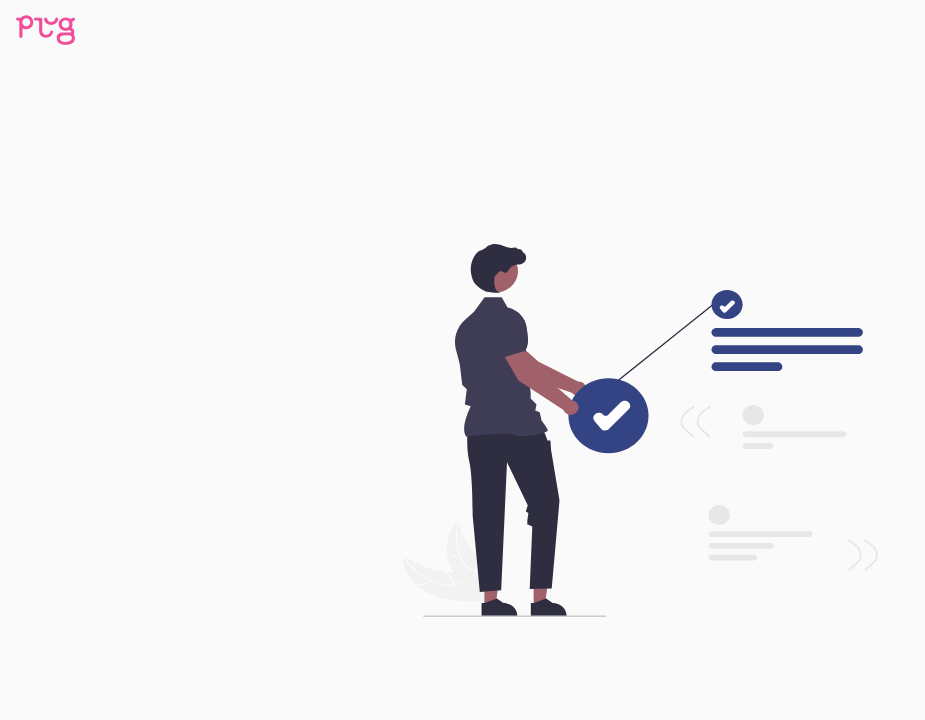
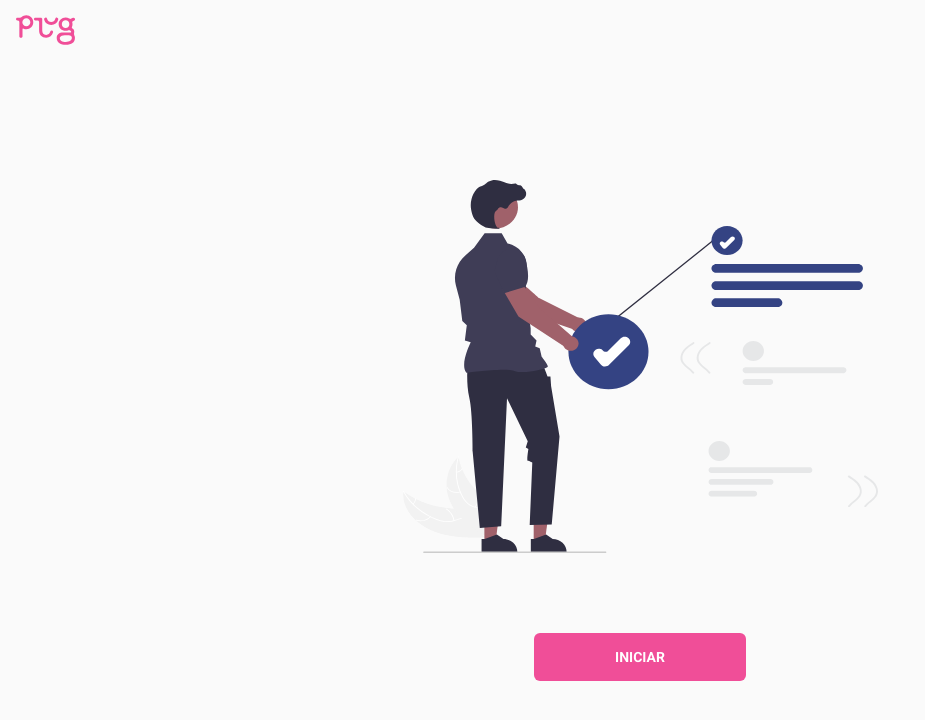
Before and after one commit to ricardovasconcelos/PlugToDo, a React (Vite) app: page / in a window 1280 px wide. Shown: the top 720 px of the page, without its empty margins (0-925 px from the left). Built offline with nearby package versions, Linux system fonts and the light colour scheme.

Commit message:
feat: create Button component and add to Home page

```diff
--- /dev/null
+++ b/src/components/Button/index.tsx
@@ -0,0 +1,12 @@
+import { ButtonHTMLAttributes, ReactNode } from 'react';
+
+import { ButtonComponent } from './styles';
+
+interface ButtonProps extends ButtonHTMLAttributes<HTMLButtonElement> {
+  children: ReactNode;
+  width: number;
+}
+
+export function Button({ children, ...props }: ButtonProps) {
+  return <ButtonComponent {...props}>{children}</ButtonComponent>;
+}
--- /dev/null
+++ b/src/components/Button/styles.ts
@@ -0,0 +1,26 @@
+import styled from 'styled-components';
+
+interface ButtonProps {
+  width: number;
+}
+
+export const ButtonComponent = styled.button<ButtonProps>`
+  border: 0;
+  padding: 1rem;
+  font-size: 0.875rem;
+  font-weight: bold;
+  border-radius: 6px;
+  width: ${(props) => props.width}rem;
+  color: ${(props) => props.theme['white-100']};
+  background-color: ${(props) => props.theme['brand-100']};
+  cursor: pointer;
+  transition: background-color 0.2s;
+
+  &:hover {
+    background-color: var(--blue);
+  }
+  &:disabled {
+    background-color: var(--blue-dark);
+    cursor: not-allowed;
+  }
+`;
--- a/src/components/Header/index.tsx
+++ b/src/components/Header/index.tsx
@@ -1,4 +1,4 @@
-import { HeaderContainer } from './style';
+import { HeaderContainer } from './styles';
 import logo from '../../assets/logo.svg';
 
 export function Header() {
--- a/src/pages/Home/index.tsx
+++ b/src/pages/Home/index.tsx
@@ -1,10 +1,12 @@
 import { HomeContainer } from './styles';
 import Illustration from '../../assets/Illustration.svg';
+import { Button } from '../../components/Button';
 
 export function Home() {
   return (
     <HomeContainer>
       <img src={Illustration} alt='' />
+      <Button width={13.3}>INICIAR</Button>
     </HomeContainer>
   );
 }
--- a/src/pages/Home/styles.ts
+++ b/src/pages/Home/styles.ts
@@ -4,6 +4,11 @@ export const HomeContainer = styled.div`
   display: flex;
   justify-content: center;
   align-items: center;
+  flex-direction: column;
 
   height: calc(100vh - 3.75rem);
+
+  img {
+    margin-bottom: 5rem;
+  }
 `;
--- a/src/styles/themes/default.ts
+++ b/src/styles/themes/default.ts
@@ -1,5 +1,5 @@
 export const defaultTheme = {
-  'white-100': '#000000',
+  'white-100': '#FFFFFF',
 
   'gray-100': '#FAFAFA',
   'gray-200': '#EEF2F6',
```
Also changed, not shown: src/components/Header/styles.ts (renamed from src/components/Header/style.ts).
